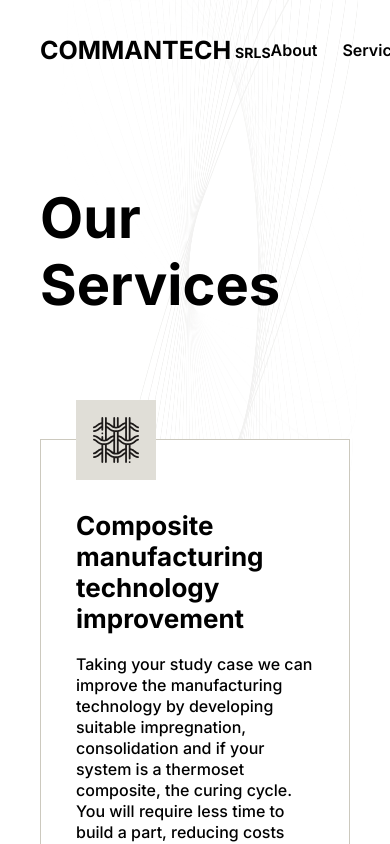
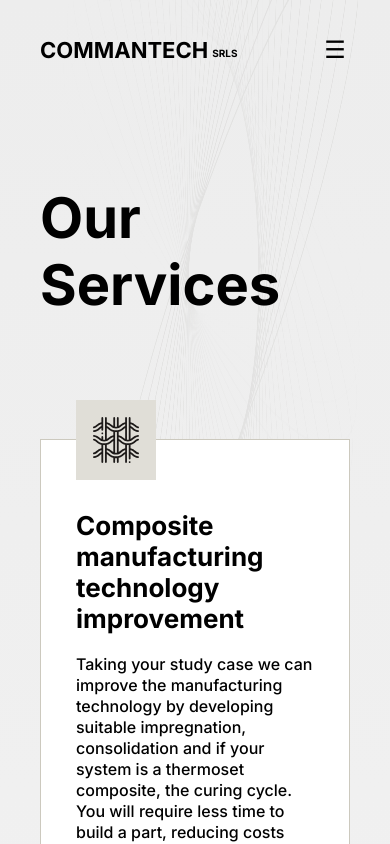
Before and after one commit to RamiroPrieto/commantech, a Next.js app: page /services in a window 390 px wide. Shown: the top 844 px of the page. Built offline with nearby package versions, Linux system fonts and the light colour scheme.

Commit message:
arreglos

```diff
--- a/app/components/Header.jsx
+++ b/app/components/Header.jsx
@@ -2,6 +2,7 @@ import Link from 'next/link'
 import Image from 'next/image'
 import '../globals.css'
 import headerStyles from '../header.module.css'
+import MobileMenu from "./MobileMenu"
 
 const Header = () => {
   return (
@@ -23,6 +24,7 @@ const Header = () => {
                 <Link href="/projects">Projects</Link>
                 <Link href="/contact" className='navBar__contact'>Contact</Link>
             </div>
+            <MobileMenu />
         </div>
     </header>
   )
--- /dev/null
+++ b/app/components/MobileMenu.jsx
@@ -0,0 +1,40 @@
+// MobileMenu.js
+"use client";
+import { useState } from 'react';
+// import styles from './MobileMenu.module.css';
+
+const MobileMenu = () => {
+  const [isOpen, setIsOpen] = useState(false);
+
+  const toggleMenu = () => {
+    setIsOpen(!isOpen);
+  };
+
+  return (
+    <div className="mobileMenu">
+        {isOpen  ? (
+            <button className="menuButton" onClick={toggleMenu}>
+            X
+          </button>
+        ): (
+            <button className="menuButton" onClick={toggleMenu}>
+                ☰
+            </button>
+        )}
+      {/* <button className="menuButton" onClick={toggleMenu}>
+        ☰
+      </button> */}
+      {isOpen && (
+        <div className="menuItems">
+          {/* Aquí añade los elementos del menú */}
+          <a href="/about">About</a>
+          <a href="/services">Services</a>
+          <a href="/pojects">Projects</a>
+          <a href="/contact">Contact</a>
+        </div>
+      )}
+    </div>
+  );
+};
+
+export default MobileMenu;
--- a/app/globals.css
+++ b/app/globals.css
@@ -61,6 +61,8 @@ body > main {
 body {
   color: rgb(var(--foreground-rgb));
   background-color: white;
+  background: linear-gradient(180deg, #ededed 0%, rgba(255, 255, 254, 0) 100%);
+
 }
 
 a {
@@ -248,9 +250,73 @@ a {
   font-weight: 600;
 }
 
+@media (max-width: 800px) {
+  .navBar{
+    display: none;
+  }
+  .header__titulo{
+    display: flex;
+    align-items: center;
+    gap: 4px;
+    font-weight: 700;
+    font-size: 22px;
+  }
+
+  .header__titulo-srls{
+    font-size: 10px;
+    margin-top: 5.5px;;
+  }
+}
+
+/* MobileMenu.module.css */
+
+.mobileMenu {
+  display: flex;
+  flex-direction: column;
+  align-items: flex-end;
+}
+
+.menuButton {
+  background: none;
+  border: none;
+  font-size: 1.5rem;
+  cursor: pointer;
+  width: 30px;
+}
+
+.menuItems {
+  display: flex;
+  flex-direction: column;
+  position: absolute;
+  top: 100px; /* Ajusta según tu diseño */
+  right: 0px; /* Ajusta según tu diseño */
+  background-color: white;
+  border: 1px solid #ccc;
+  padding: 10px;
+  width: 50%;
+}
+
+.menuItems a {
+  border-bottom: 1px solid gray;
+  text-decoration: none;
+  color: black;
+  padding: 10px;
+
+}
+
+.menuItems a:last-child {
+  border-bottom: none;
+}
+
+@media (min-width: 801px) {
+  .mobileMenu {
+    display: none;
+  }
+}
+
 .navBar__contact{
   background-color: #093731;
-  border-radius: 15% 15% 15% 15%;
+  border-radius: 17.5px;
   padding: 4px 10px;
   color: white;
 }
@@ -772,6 +838,21 @@ footer{
   position: relative;
 }
 
+.intro__content-sub{
+  position: relative;
+}
+
+.intro__content-sub:after{
+  content: '';
+  position: absolute;
+  bottom: 0%;
+  left: 0;
+  height: .5rem;
+  width: 100%;
+  background: #beb1a8b6;
+  z-index: -1;
+}
+
 .intro__looper{
   position: absolute;
 }
@@ -1139,6 +1220,7 @@ footer{
   height: auto;
   background-color: #F1F0ED;
   padding: 40px;
+  border-radius: 20px;
 }
 
 .projects__img-inner{
```
